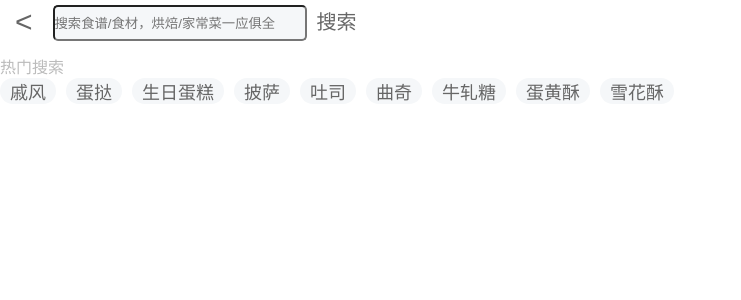
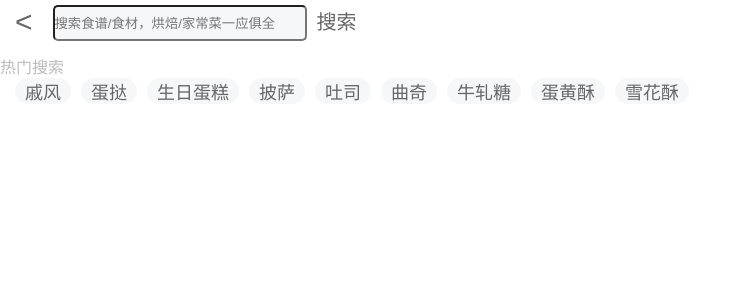
Before and after one commit to lxj7976/VueProject-weizhi, a Vue app: page /#/search in a window 1280 px wide. Shown: the top 300 px of the page, without its empty margins (0-741 px from the left). Built offline with nearby package versions, Linux system fonts and the light colour scheme; what mint-ui would draw is missing.

Commit message:
search 完成

```diff
--- a/src/components/common/Search.vue
+++ b/src/components/common/Search.vue
@@ -69,8 +69,9 @@ export default{
 		margin: 0 0px 0 10px;
 	}
 	#search ul{
-/*		width: 96%;*/
+		width: 96%;
 		height: 200px;
+		padding: 0 15px;
 	}
 	#search ul li{
 		font-size: 18px;
```
